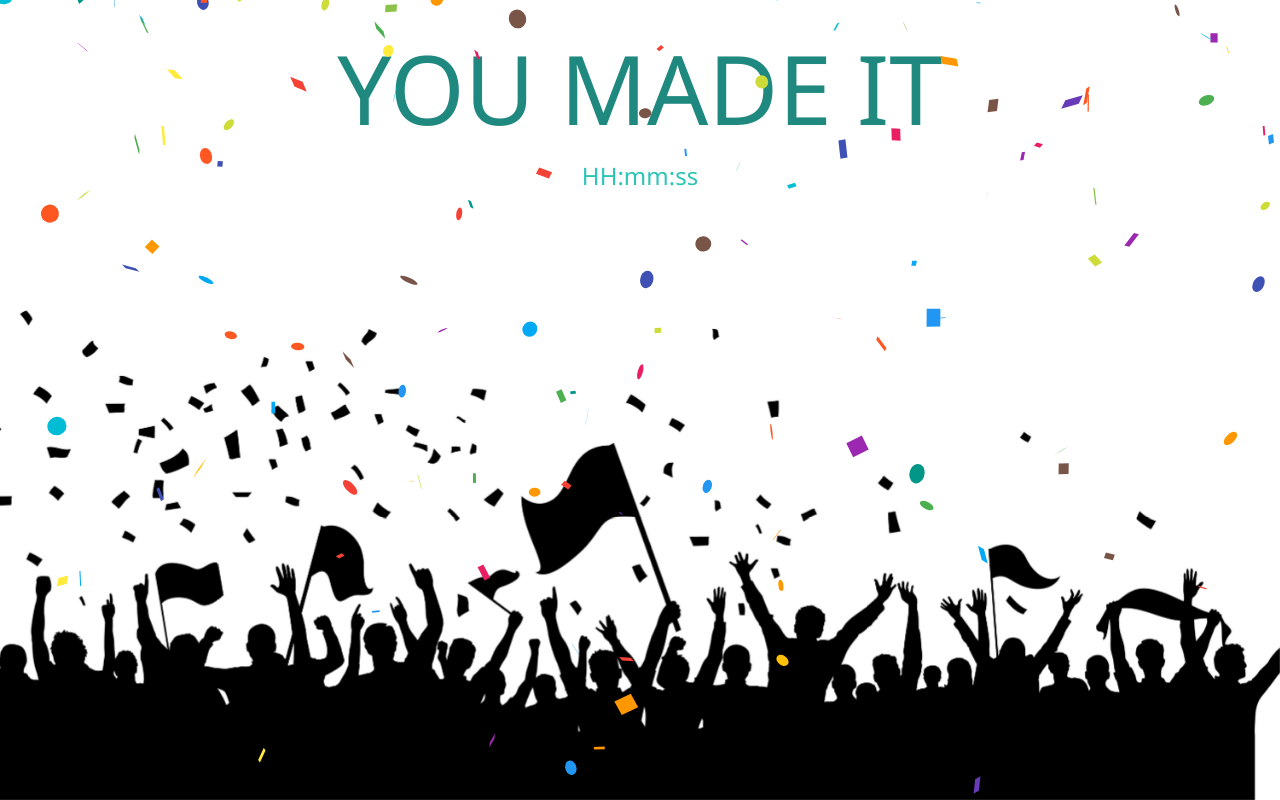
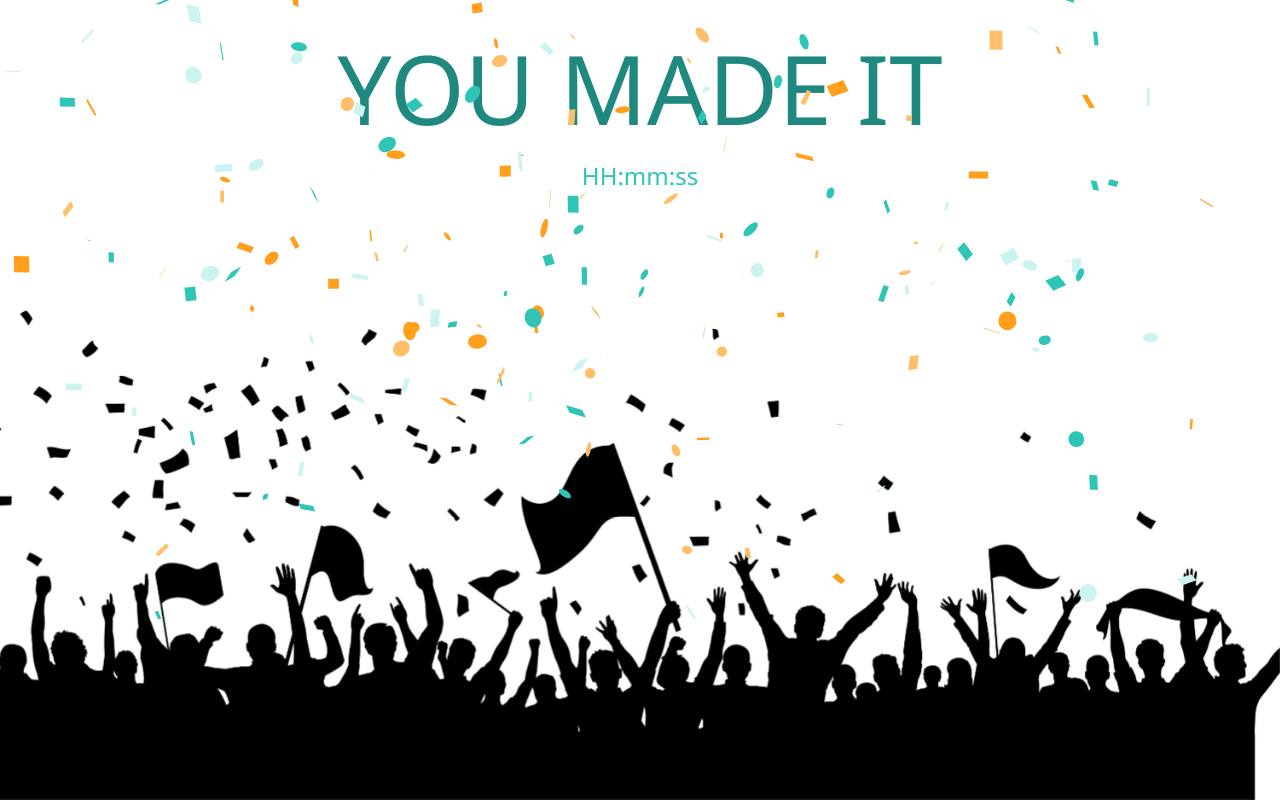
Before and after one commit to yukinoda/kajily, a Next.js app: page /complete in a window 1280 px wide. Built offline with nearby package versions, Linux system fonts and the light colour scheme.

Commit message:
feat: configure complete animation

```diff
--- a/pages/complete.tsx
+++ b/pages/complete.tsx
@@ -32,7 +32,12 @@ const Complete = () => {
           alt="Complete Kaji"
         />
       </Box>
-      <Confetti width={width} height={height} />
+      <Confetti
+        width={width}
+        height={height}
+        gravity={0.02}
+        colors={["#ff9f1c", "#ffbf69", "#cbf3f0", "#2ec4b6"]}
+      />
     </>
   );
 };
```
